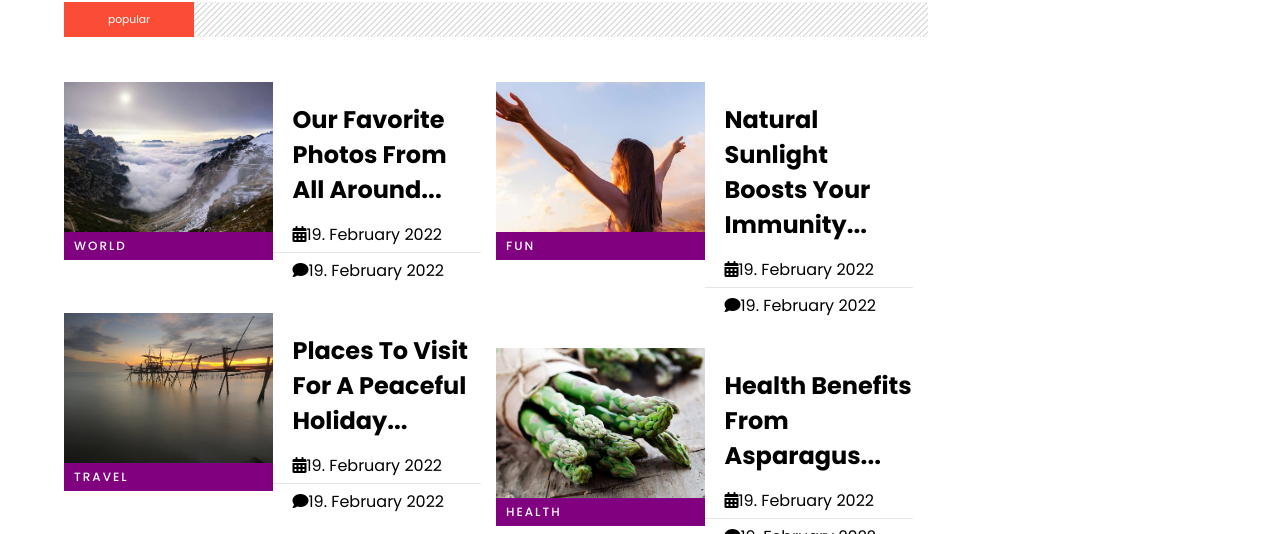
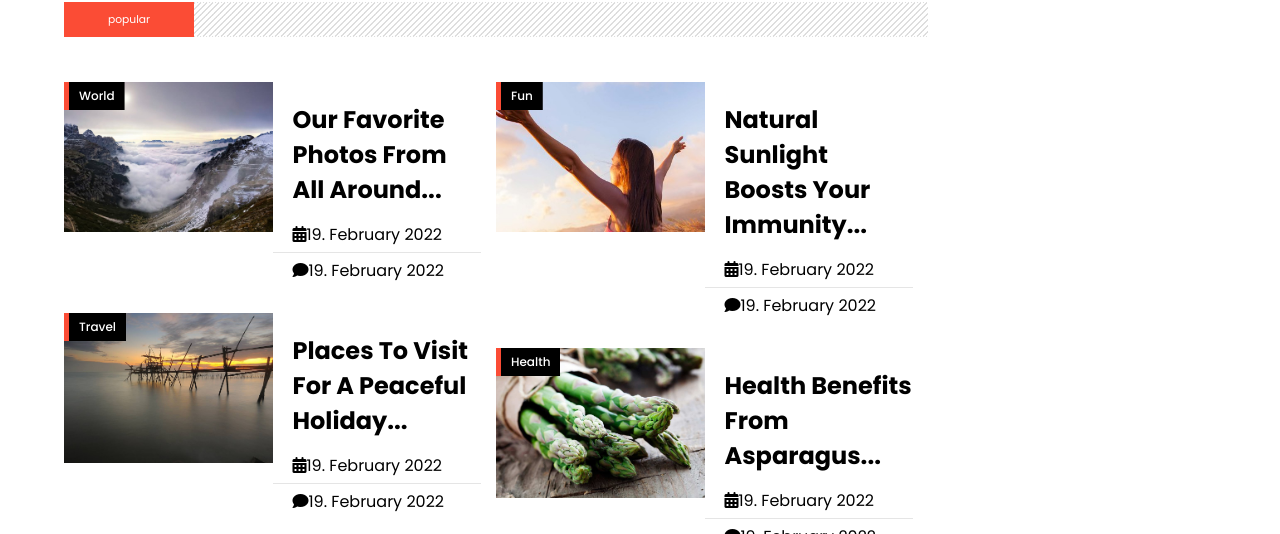
Before and after one commit to httpcyberdata/newsapp_reactjs, a React (Create React App) app: page / in a window 1280 px wide. Shown: the part 266-800 px from the top of the page. Built offline with nearby package versions, Linux system fonts and the light colour scheme.

Commit message:
hover category transition

```diff
--- a/src/App.css
+++ b/src/App.css
@@ -61,3 +61,34 @@ a {
 .row {
     width: 50%;
 }
+
+.images {
+    position: relative;
+}
+.category1 {
+    position: absolute;
+    top: 0;
+    left: 0;
+    border-left: 5px solid #fb4c35;
+    width: auto;
+    display: block;
+    background: linear-gradient(to right, #fb4c35 50%, black 50%);
+    background-size: 200% 100%;
+    background-position: right bottom;
+    transition: all 0.5s ease-out;
+    cursor: pointer;
+}
+
+.category1 span {
+    color: #fff;
+    text-transform: capitalize;
+    letter-spacing: 0;
+}
+
+.category1:hover {
+    background-position: left bottom;
+}
+
+.category1 span:hover {
+    color: #fff;
+}
```
Also changed, not shown: src/components/home/mainContent/popular/popular.css (line endings or trailing spaces).
